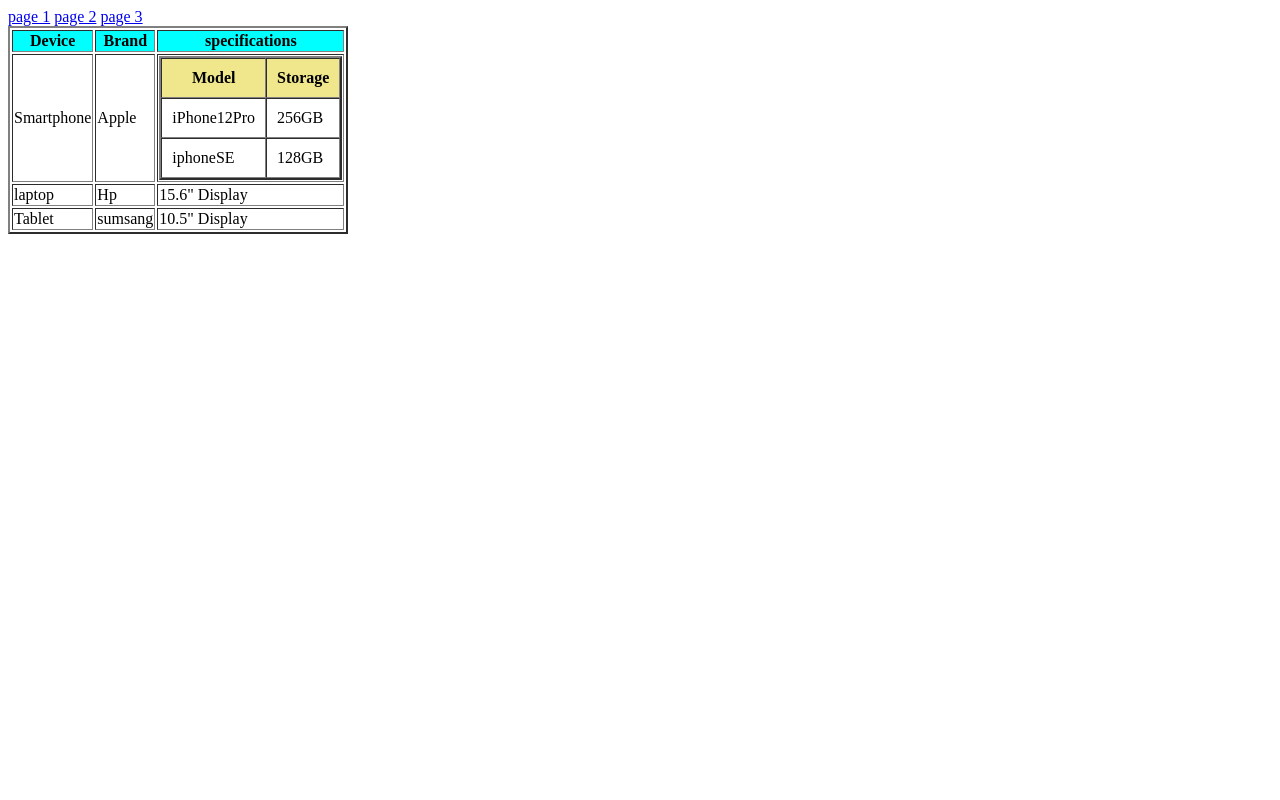
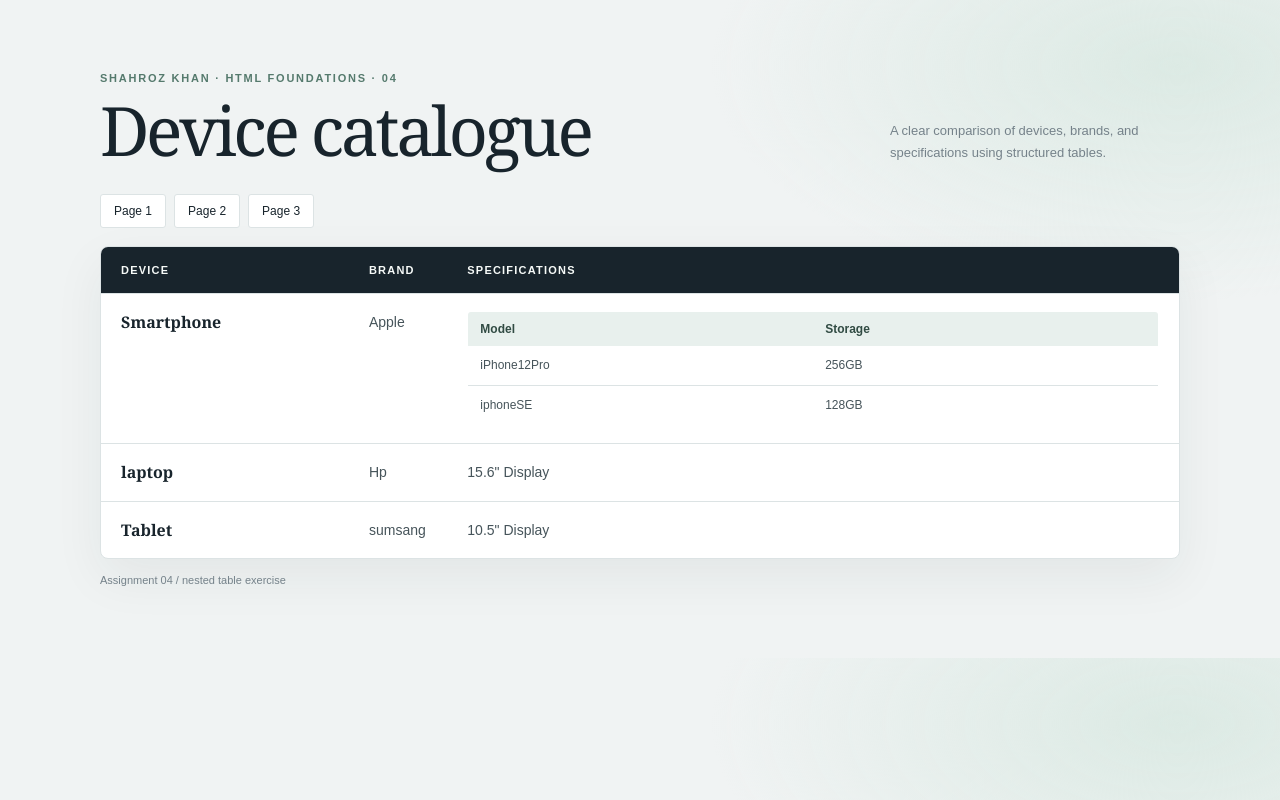
Before and after one commit to shahrozkhan-tech/assigment-4, a plain HTML site: page index.html in a window 1280 px wide. Drawn offline with Linux system fonts and the light colour scheme.

Commit message:
Refresh assignment page design
Co-authored-by: Copilot <223556219+Copilot@users.noreply.github.com>

```diff
--- a/index.html
+++ b/index.html
@@ -1,59 +1,63 @@
 <!DOCTYPE html>
 <html lang="en">
 <head>
-
-    <title> Assignment.04</title>
+  <meta charset="UTF-8">
+  <meta name="viewport" content="width=device-width, initial-scale=1.0">
+  <meta name="theme-color" content="#18242c">
+  <title>Assignment 04 — Device Catalogue</title>
+  <style>
+    :root{--ink:#18242c;--muted:#75828a;--paper:#f0f3f3;--line:#dce3e4;--accent:#b4d2c8;--surface:#fff}
+    *{box-sizing:border-box}
+    body{margin:0;background:radial-gradient(ellipse at 92% 10%,#dceae4 0,transparent 28%),var(--paper);color:var(--ink);font-family:Georgia,"Times New Roman",serif}
+    main{width:min(1080px,calc(100% - 32px));margin:auto;padding:clamp(28px,6vw,72px) 0}
+    .top{display:flex;align-items:end;justify-content:space-between;gap:24px;margin-bottom:30px}
+    .eyebrow{margin:0;color:#557a6d;font:700 11px Arial,sans-serif;letter-spacing:.16em;text-transform:uppercase}
+    h1{margin:12px 0 0;font-size:clamp(40px,7vw,68px);font-weight:500;line-height:1;letter-spacing:-.05em}
+    .description{max-width:290px;margin:0;color:var(--muted);font:13px/1.7 Arial,sans-serif}
+    nav{display:flex;flex-wrap:wrap;gap:8px;margin-bottom:18px}
+    nav a{padding:9px 13px;border:1px solid var(--line);border-radius:3px;background:#fff;color:var(--ink);text-decoration:none;font:12px Arial,sans-serif}
+    nav a:hover,nav a:focus-visible{border-color:#6a9989;outline:none}
+    .table-wrap{overflow-x:auto;border:1px solid var(--line);border-radius:8px;background:var(--surface);box-shadow:0 18px 50px #192a3110}
+    table{width:100%;min-width:680px;border-collapse:collapse;text-align:left}
+    th,td{padding:17px 20px;border-bottom:1px solid var(--line);vertical-align:top}
+    thead th{background:#18242c;color:#f6faf8;font:700 11px Arial,sans-serif;letter-spacing:.11em;text-transform:uppercase}
+    tbody th{width:23%;font-size:16px;font-weight:600}
+    tbody td{font:14px/1.6 Arial,sans-serif;color:#46545a}
+    tbody tr:last-child>*{border-bottom:0}
+    tbody tr:hover{background:#f7faf8}
+    .models{width:100%;border:1px solid var(--line);border-radius:4px;overflow:hidden;border-collapse:collapse}
+    .models th,.models td{padding:10px 12px;border-bottom:1px solid var(--line);font-size:12px}
+    .models th{background:#e8f0ed;color:#314b43;text-transform:none;letter-spacing:0}
+    .models tr:last-child td{border-bottom:0}
+    .foot{margin:15px 0 0;color:var(--muted);font:11px Arial,sans-serif}
+    @media(max-width:600px){.top{align-items:flex-start;flex-direction:column}.description{max-width:none}}
+  </style>
 </head>
 <body>
-  <a href="pages/page 1.html"> page 1</a>
-  <a href="pages/page 2.html">page 2</a>
-  <a href="pages/page 3.html">page 3 </a>
-  <br>
-  <table border="2"
-  cellspacing"0" cellspacing "10">
-    <tr bgcolor="aqua">
-        <i>
-   <th>Device </th>
-   <th>Brand</th>
-   <th>specifications</th>
-   </i>
-     </tr>
-     <tr>
-         <center>
-         <td>Smartphone</td>
-       <td>Apple</td></center>
-         <td>                <table border="2" cellspacing="0" cellpadding="10">
-                    <tr bgcolor="khaki">
-                       <i> <th>Model</th>
-                        <th>Storage</th>
-                        </i>
-                    </tr>
-                    <tr>
-                        <td>iPhone12Pro</td>
-                        <td>256GB</td>
-                    </tr>
-
-
+  <main>
+    <header class="top">
+      <div><p class="eyebrow">Shahroz Khan · HTML foundations · 04</p><h1>Device catalogue</h1></div>
+      <p class="description">A clear comparison of devices, brands, and specifications using structured tables.</p>
+    </header>
+    <nav aria-label="Assignment pages">
+      <a href="pages/page 1.html">Page 1</a>
+      <a href="pages/page 2.html">Page 2</a>
+      <a href="pages/page 3.html">Page 3</a>
+    </nav>
+    <div class="table-wrap">
+      <table>
+        <thead><tr><th scope="col">Device</th><th scope="col">Brand</th><th scope="col">Specifications</th></tr></thead>
+        <tbody>
           <tr>
-
+            <th scope="row">Smartphone</th><td>Apple</td>
+            <td><table class="models"><thead><tr><th scope="col">Model</th><th scope="col">Storage</th></tr></thead><tbody><tr><td>iPhone12Pro</td><td>256GB</td></tr><tr><td>iphoneSE</td><td>128GB</td></tr></tbody></table></td>
           </tr>
-         <tr>
-             <td>iphoneSE</td>
-             <td>128GB</td>
-            </tr>
-            </td>
-            </table>
-            <tr>
-                <td>laptop</td>
-                <td>Hp</td>
-                <center><td>15.6" Display</td></center>
-              </tr>
-              <tr>
-                  <td>Tablet</td>
-                  <td>sumsang</td>
-                  <td>10.5" Display</td>
-              </tr>
-       </tr>
-     </table>
+          <tr><th scope="row">laptop</th><td>Hp</td><td>15.6&quot; Display</td></tr>
+          <tr><th scope="row">Tablet</th><td>sumsang</td><td>10.5&quot; Display</td></tr>
+        </tbody>
+      </table>
+    </div>
+    <p class="foot">Assignment 04 / nested table exercise</p>
+  </main>
 </body>
 </html>
```
